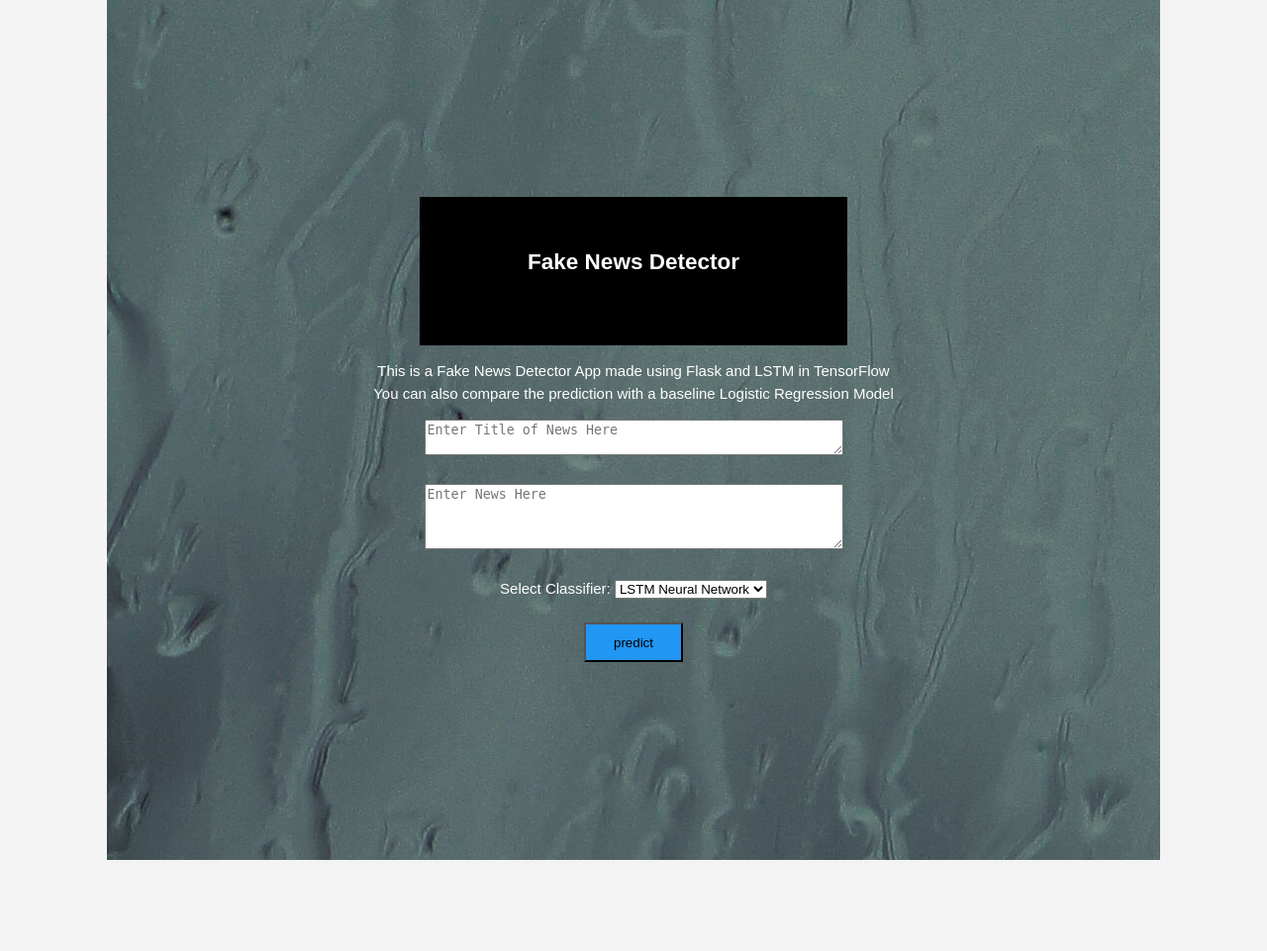
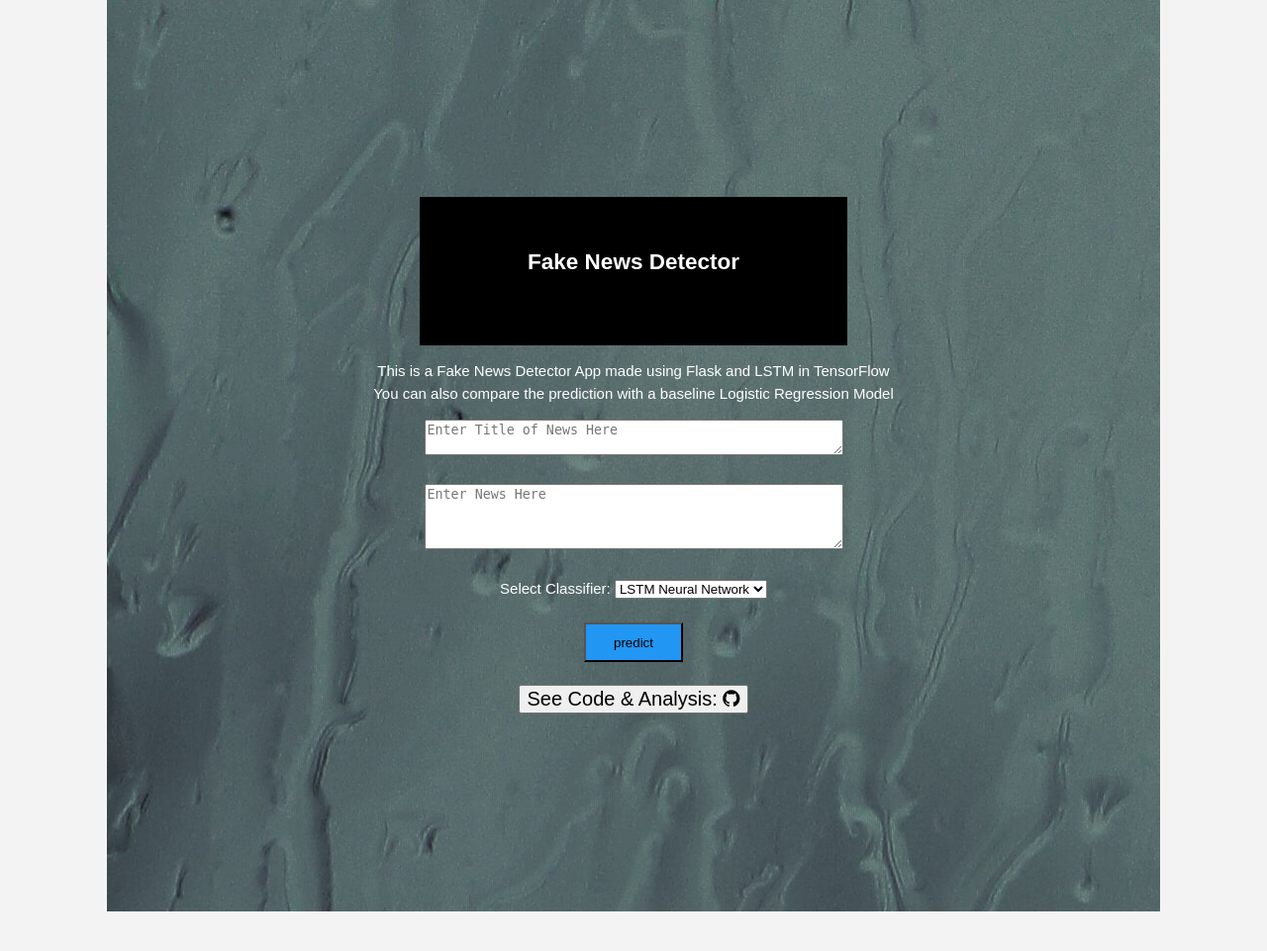
Before and after one commit to edricf/fakenews_detector, a Flask app: page / in a window 1280 px wide. Shown: the part 101-1062 px from the top of the page at 99% size. Before the commit the page ends 970 px from the top, so only its background shows below. Run offline with Flask 2, Linux system fonts and the light colour scheme; parts of the project's set-up code (start-up, migrations or seed data) failed here and were passed over; some libraries are stand-ins or nearby versions.

Commit message:
make it better

```diff
--- a/templates/index.html
+++ b/templates/index.html
@@ -3,6 +3,7 @@
 <head>
 	<title>Fake News Detector</title>
 	<link rel="stylesheet" href="{{ url_for('static', filename='css/styles.css') }}">
+	<link rel="stylesheet" href="https://cdnjs.cloudflare.com/ajax/libs/font-awesome/4.7.0/css/font-awesome.min.css">
 </head>
 <body>
 <div id='main'>
@@ -48,6 +49,13 @@
 	{% endif %}
 	</div>
 
+	<br>
+	<footer id='footer'>
+		<a href="https://github.com/edricf/fakenews_detector">
+		<button style="font-size:20px"> See Code & Analysis: <i class="fa fa-github"></i></button>
+		</a>
+	</footer>
+
 </div>
 </body>
 </html>
```
